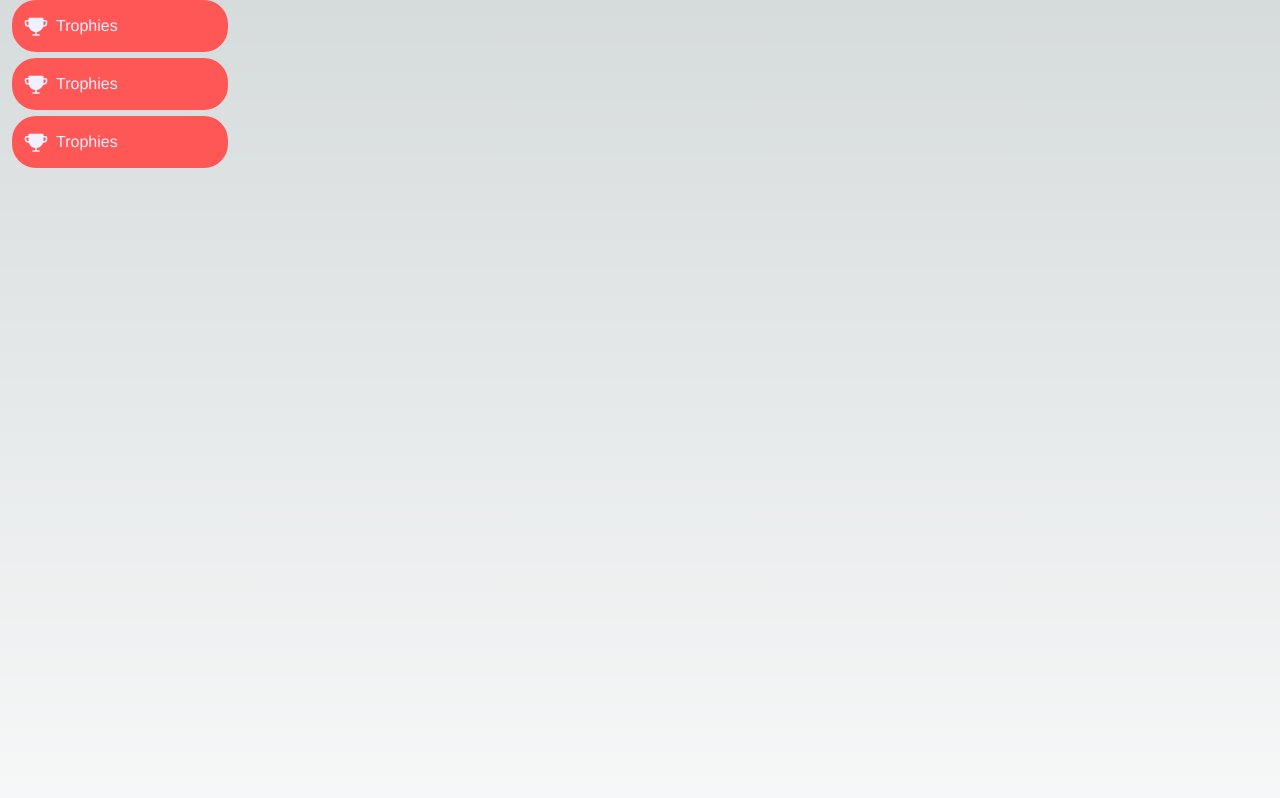
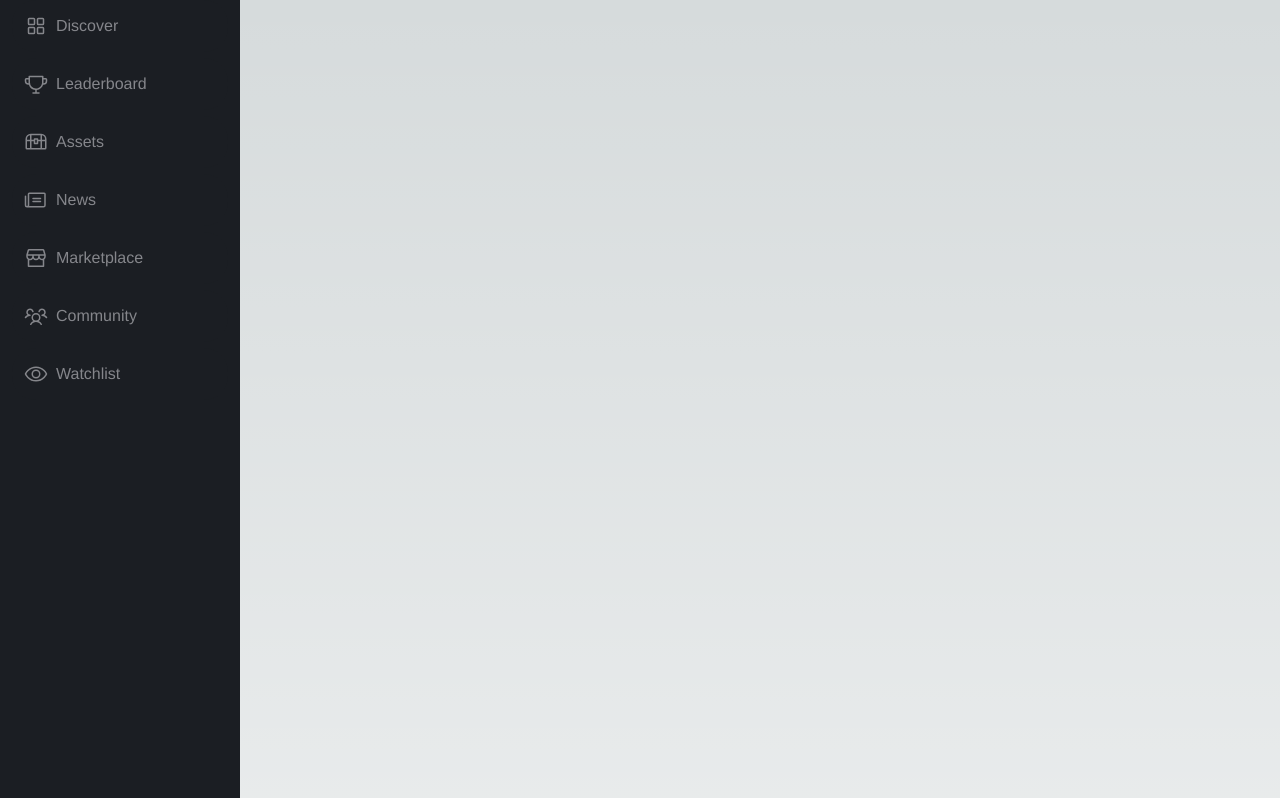
Before and after one commit to dolianich/CATME, a Next.js app: page / in a window 1280 px wide. Shown: the top 798 px of the page. Built offline with nearby package versions, Linux system fonts and the light colour scheme.

Commit message:
Added dinamic NavButtons rendering for SideBar component

```diff
--- a/app/components/SideBar/NavButton/NavButton.module.css
+++ b/app/components/SideBar/NavButton/NavButton.module.css
@@ -16,6 +16,33 @@
     font-weight: 500;
     line-height: 24px;
     width: 100%;
+    cursor: pointer;
+}
+
+.default{
+    padding-top: 14px;
+    padding-bottom: 14px;
+    padding-left: 12px;
+    padding-right: 12px;
+    display: flex;
+    align-items: center;
+    gap: 8px;
+    border-radius: 24px;
+    border: none;
+    background: #1B1E23;
+    justify-content: flex-start;
+    color: #85868B;
+    font-size: 16px;
+    font-family: 'Helvetica Neue', sans-serif;
+    font-weight: 500;
+    line-height: 24px;
+    width: 100%;
+    cursor: pointer;
+    transition: background-color 0.18s ease;
+}
+
+.default:hover{
+    background-color: #42464B;
 }
 
 .linkRoot{
--- a/app/components/SideBar/NavButton/NavButton.tsx
+++ b/app/components/SideBar/NavButton/NavButton.tsx
@@ -14,7 +14,7 @@ interface Props {
 const NavButton = ({ text, icon: Icon, color, href, size, weight }: Props) => {
   return (
     <Link href={href || '#'} className={styles.linkRoot}>
-      <button className={styles.selected}>
+      <button className={styles.default}>
         <span className={styles.iconContainer}>
           <Icon size={size} weight={weight} color={color} />
         </span>
--- a/app/components/SideBar/SideBar.module.css
+++ b/app/components/SideBar/SideBar.module.css
@@ -8,4 +8,5 @@
     padding-left: 12px;
     padding-right: 12px;
     gap: 6px;
+    background-color: #1B1E23;
 }
--- a/app/components/SideBar/SideBar.tsx
+++ b/app/components/SideBar/SideBar.tsx
@@ -1,36 +1,75 @@
 import React from 'react';
 import NavButton from './NavButton/NavButton';
-import { Trophy } from '@phosphor-icons/react/dist/ssr';
+import {
+  Trophy,
+  SquaresFour,
+  TreasureChest,
+  Newspaper,
+  Storefront,
+  UsersThree,
+  Eye,
+} from '@phosphor-icons/react/dist/ssr';
 import styles from './SideBar.module.css';
 
 const SideBar = () => {
+  const navButtons = [
+    {
+      label: 'Discover',
+      href: '/',
+      icon: SquaresFour,
+      size: 24,
+    },
+    {
+      label: 'Leaderboard',
+      href: '/leaderboard',
+      icon: Trophy,
+      size: 24,
+    },
+    {
+      label: 'Assets',
+      href: '/assets',
+      icon: TreasureChest,
+      size: 24,
+    },
+    {
+      label: 'News',
+      href: '/news',
+      icon: Newspaper,
+      size: 24,
+    },
+    {
+      label: 'Marketplace',
+      href: '/marketplace',
+      icon: Storefront,
+      size: 24,
+    },
+    {
+      label: 'Community',
+      href: '/community',
+      icon: UsersThree,
+      size: 24,
+    },
+    {
+      label: 'Watchlist',
+      href: '/watchlist',
+      icon: Eye,
+      size: 24,
+    },
+  ];
   return (
-    <div className={styles.navContainer}>
-      <NavButton
-        text="Trophies"
-        icon={Trophy}
-        href="/"
-        size={24}
-        color="#F0F1FF"
-        weight="fill"
-      />
-      <NavButton
-        text="Trophies"
-        icon={Trophy}
-        href="/"
-        size={24}
-        color="#F0F1FF"
-        weight="fill"
-      />
-      <NavButton
-        text="Trophies"
-        icon={Trophy}
-        href="/"
-        size={24}
-        color="#F0F1FF"
-        weight="fill"
-      />
-    </div>
+    <nav className={styles.navContainer}>
+      {navButtons.map((button) => (
+        <NavButton
+          key={button.href}
+          text={button.label}
+          icon={button.icon}
+          href={button.href}
+          size={button.size}
+          color="#85868B"
+          weight="regular"
+        />
+      ))}
+    </nav>
   );
 };
 
--- a/app/layout.tsx
+++ b/app/layout.tsx
@@ -1,12 +1,13 @@
-import type { Metadata } from "next";
-import { Inter } from "next/font/google";
-import "./globals.css";
+import type { Metadata } from 'next';
+import { Inter } from 'next/font/google';
+import './globals.css';
+import SideBar from './components/SideBar/SideBar';
 
-const inter = Inter({ subsets: ["latin"] });
+const inter = Inter({ subsets: ['latin'] });
 
 export const metadata: Metadata = {
-  title: "Create Next App",
-  description: "Generated by create next app",
+  title: 'Create Next App',
+  description: 'Generated by create next app',
 };
 
 export default function RootLayout({
@@ -16,7 +17,10 @@ export default function RootLayout({
 }>) {
   return (
     <html lang="en">
-      <body className={inter.className}>{children}</body>
+      <body className={inter.className}>
+        <SideBar />
+        <main>{children} </main>
+      </body>
     </html>
   );
 }
```
